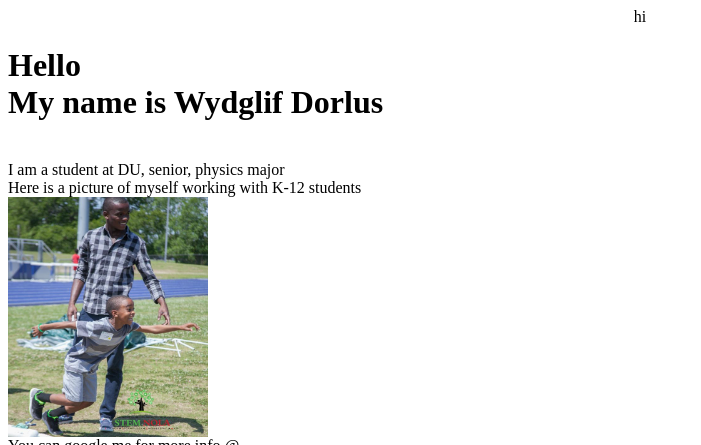
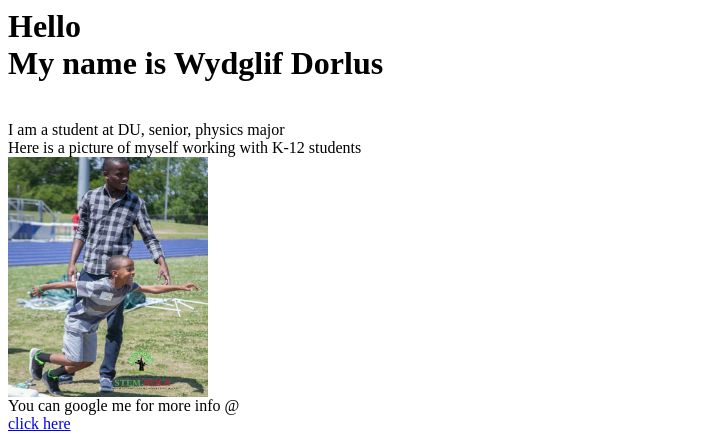
Before and after one commit to wydglif/wydglif.github.io, a plain HTML site: page index.html in a window 1280 px wide. Shown: the top 445 px of the page, without its empty margins (0-701 px from the left). Drawn offline with Linux system fonts and the light colour scheme.

Commit message:
Revert "DU class"

```diff
--- a/index.html
+++ b/index.html
@@ -1,7 +1,7 @@
 
 <title> This is my first HTML project, so pardon the mistakes</title>
 
-<center> hi </center>
+
   <h1>  Hello <br> My name is Wydglif Dorlus </h1>
 
 <body>
```
